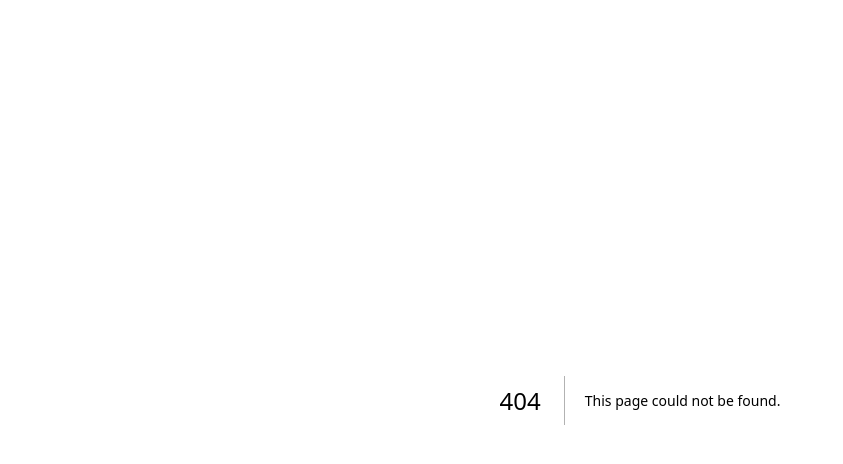
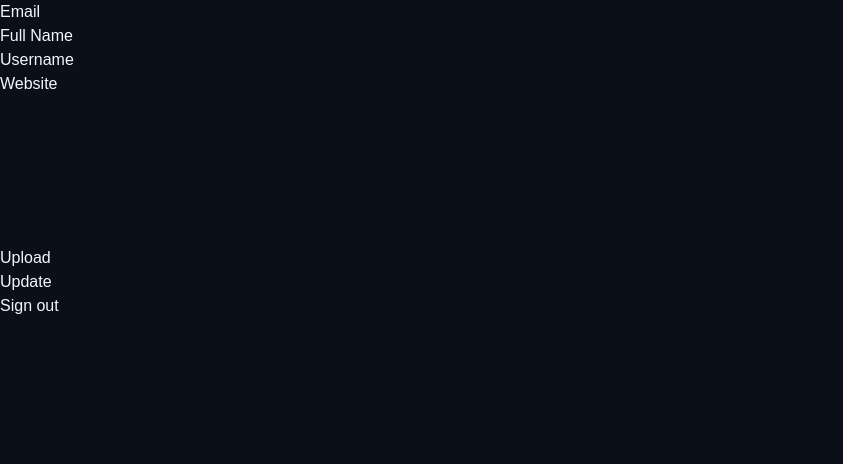
Before and after one commit to Downspice/awer-ticketing, a Next.js app: page /account in a window 1280 px wide. Before the commit this address had no page. Shown: the top 464 px of the page, without its empty margins (0-843 px from the left). Built offline with nearby package versions, Linux system fonts and the light colour scheme; no server answers; the database is empty.

Commit message:
recent changes to auth

```diff
--- a/app/(...application)/dashboard/page.tsx
+++ b/app/(...application)/dashboard/page.tsx
@@ -1,8 +1,23 @@
-import Link from "next/link"
-import { Button } from "@/components/ui/button"
-import TicketBoard from "@/components/ticket-board"
+"use client";
+import Link from "next/link";
+import { Button } from "@/components/ui/button";
+import TicketBoard from "@/components/ticket-board";
+import {
+  DropdownMenu,
+  DropdownMenuContent,
+  DropdownMenuGroup,
+  DropdownMenuItem,
+  DropdownMenuLabel,
+  DropdownMenuSeparator,
+  DropdownMenuShortcut,
+  DropdownMenuTrigger,
+} from "@/components/ui/dropdown-menu";
+import { Logout } from "@/app/auth/signout/logout";
 
 export default function Home() {
+  const log = () => {
+    console.log("xxxxx");
+  };
   return (
     <div className="container mx-auto py-8">
       <div className="flex justify-between items-center mb-8">
@@ -10,8 +25,26 @@
         <Link href="/create-ticket">
           <Button>Create New Ticket</Button>
         </Link>
+        <DropdownMenu>
+          <DropdownMenuTrigger asChild>
+            <Button variant="outline">Open</Button>
+          </DropdownMenuTrigger>
+          <DropdownMenuContent className="w-56">
+            <DropdownMenuLabel>Profile Settings</DropdownMenuLabel>
+            <DropdownMenuSeparator />
+            <DropdownMenuGroup>
+              <DropdownMenuItem>
+                Color Mode
+                <DropdownMenuShortcut>⇧⌘Q</DropdownMenuShortcut>
+              </DropdownMenuItem>
+              <DropdownMenuSeparator />
+              <DropdownMenuItem onClick={log}>Profile</DropdownMenuItem>
+              <DropdownMenuItem onClick={Logout}>Log out</DropdownMenuItem>
+            </DropdownMenuGroup>
+          </DropdownMenuContent>
+        </DropdownMenu>
       </div>
       <TicketBoard />
     </div>
-  )
+  );
 }
--- a/app/(...application)/layout.tsx
+++ b/app/(...application)/layout.tsx
@@ -54,8 +54,9 @@
                   orientation="vertical"
                   className="mr-2 data-[orientation=vertical]:h-4"
                 />
+                <div className="flex justify-between">
                 Ticketing Management System
-                <PrivatePage/>
+                <PrivatePage/></div>
                 {/* <Breadcrumb>
                   <BreadcrumbList>
                     <BreadcrumbItem className="hidden md:block">
--- /dev/null
+++ b/app/account/account-form.tsx
@@ -0,0 +1,142 @@
+'use client'
+import { useCallback, useEffect, useState } from 'react'
+import { createClient } from '@/utils/supabase/client'
+import { type User } from '@supabase/supabase-js'
+import Avatar from './avatar'
+
+// ...
+
+export default function AccountForm({ user }: { user: User | null }) {
+  const supabase = createClient()
+  const [loading, setLoading] = useState(true)
+  const [fullname, setFullname] = useState<string | null>(null)
+  const [username, setUsername] = useState<string | null>(null)
+  const [website, setWebsite] = useState<string | null>(null)
+  const [avatar_url, setAvatarUrl] = useState<string | null>(null)
+
+  const getProfile = useCallback(async () => {
+    try {
+      setLoading(true)
+
+      const { data, error, status } = await supabase
+        .from('profiles')
+        .select(`full_name, username, website, avatar_url`)
+        .eq('id', user?.id)
+        .single()
+
+      if (error && status !== 406) {
+        console.log(error)
+        throw error
+      }
+
+      if (data) {
+        setFullname(data.full_name)
+        setUsername(data.username)
+        setWebsite(data.website)
+        setAvatarUrl(data.avatar_url)
+      }
+    } catch (error) {
+      alert('Error loading user data!')
+    } finally {
+      setLoading(false)
+    }
+  }, [user, supabase])
+
+  useEffect(() => {
+    getProfile()
+  }, [user, getProfile])
+
+  async function updateProfile({
+    username,
+    website,
+    avatar_url,
+  }: {
+    username: string | null
+    fullname: string | null
+    website: string | null
+    avatar_url: string | null
+  }) {
+    try {
+      setLoading(true)
+
+      const { error } = await supabase.from('profiles').upsert({
+        id: user?.id as string,
+        full_name: fullname,
+        username,
+        website,
+        avatar_url,
+        updated_at: new Date().toISOString(),
+      })
+      if (error) throw error
+      alert('Profile updated!')
+    } catch (error) {
+      alert('Error updating the data!')
+    } finally {
+      setLoading(false)
+    }
+  }
+
+  return (
+
+    <div className="form-widget">
+      <div>
+        <label htmlFor="email">Email</label>
+        <input id="email" type="text" value={user?.email} disabled />
+      </div>
+      <div>
+        <label htmlFor="fullName">Full Name</label>
+        <input
+          id="fullName"
+          type="text"
+          value={fullname || ''}
+          onChange={(e) => setFullname(e.target.value)}
+        />
+      </div>
+      <div>
+        <label htmlFor="username">Username</label>
+        <input
+          id="username"
+          type="text"
+          value={username || ''}
+          onChange={(e) => setUsername(e.target.value)}
+        />
+      </div>
+      <div>
+        <label htmlFor="website">Website</label>
+        <input
+          id="website"
+          type="url"
+          value={website || ''}
+          onChange={(e) => setWebsite(e.target.value)}
+        />
+      </div>
+       <Avatar
+        uid={user?.id ?? null}
+        url={avatar_url}
+        size={150}
+        onUpload={(url) => {
+          setAvatarUrl(url)
+          updateProfile({ fullname, username, website, avatar_url: url })
+        }}
+      />
+
+      <div>
+        <button
+          className="button primary block"
+          onClick={() => updateProfile({ fullname, username, website, avatar_url })}
+          disabled={loading}
+        >
+          {loading ? 'Loading ...' : 'Update'}
+        </button>
+      </div>
+
+      <div>
+        <form action="/auth/signout" method="post">
+          <button className="button block" type="submit">
+            Sign out
+          </button>
+        </form>
+      </div>
+    </div>
+  )
+}
--- /dev/null
+++ b/app/account/avatar.tsx
@@ -0,0 +1,97 @@
+'use client'
+import React, { useEffect, useState } from 'react'
+import { createClient } from '@/utils/supabase/client'
+import Image from 'next/image'
+
+export default function Avatar({
+  uid,
+  url,
+  size,
+  onUpload,
+}: {
+  uid: string | null
+  url: string | null
+  size: number
+  onUpload: (url: string) => void
+}) {
+  const supabase = createClient()
+  const [avatarUrl, setAvatarUrl] = useState<string | null>(url)
+  const [uploading, setUploading] = useState(false)
+
+  useEffect(() => {
+    async function downloadImage(path: string) {
+      try {
+        const { data, error } = await supabase.storage.from('avatars').download(path)
+        if (error) {
+          throw error
+        }
+
+        const url = URL.createObjectURL(data)
+        setAvatarUrl(url)
+      } catch (error) {
+        console.log('Error downloading image: ', error)
+      }
+    }
+
+    if (url) downloadImage(url)
+  }, [url, supabase])
+
+  const uploadAvatar: React.ChangeEventHandler<HTMLInputElement> = async (event) => {
+    try {
+      setUploading(true)
+
+      if (!event.target.files || event.target.files.length === 0) {
+        throw new Error('You must select an image to upload.')
+      }
+
+      const file = event.target.files[0]
+      const fileExt = file.name.split('.').pop()
+      const filePath = `${uid}-${Math.random()}.${fileExt}`
+
+      const { error: uploadError } = await supabase.storage.from('avatars').upload(filePath, file)
+
+      if (uploadError) {
+        throw uploadError
+      }
+
+      onUpload(filePath)
+    } catch (error) {
+      alert('Error uploading avatar!')
+    } finally {
+      setUploading(false)
+    }
+  }
+
+  return (
+    <div>
+      {avatarUrl ? (
+        <Image
+          width={size}
+          height={size}
+          src={avatarUrl}
+          alt="Avatar"
+          className="avatar image"
+          style={{ height: size, width: size }}
+        />
+      ) : (
+        <div className="avatar no-image" style={{ height: size, width: size }} />
+      )}
+      <div style={{ width: size }}>
+        <label className="button primary block" htmlFor="single">
+          {uploading ? 'Uploading ...' : 'Upload'}
+        </label>
+        <input
+          style={{
+            visibility: 'hidden',
+            position: 'absolute',
+          }}
+          type="file"
+          id="single"
+          accept="image/*"
+          onChange={uploadAvatar}
+          disabled={uploading}
+        />
+      </div>
+    </div>
+  )
+}
--- /dev/null
+++ b/app/account/page.tsx
@@ -0,0 +1,12 @@
+import AccountForm from './account-form'
+import { createClient } from '@/utils/supabase/server'
+
+export default async function Account() {
+  const supabase = await createClient()
+
+  const {
+    data: { user },
+  } = await supabase.auth.getUser()
+
+  return <AccountForm user={user} />
+}
--- /dev/null
+++ b/app/auth/signout/logout.ts
@@ -0,0 +1,3 @@
+export function Logout() {
+  fetch("/auth/signout",{method:"POST"});
+}
--- /dev/null
+++ b/app/auth/signout/route.ts
@@ -0,0 +1,21 @@
+import { createClient } from '@/utils/supabase/server'
+import { revalidatePath } from 'next/cache'
+import { type NextRequest, NextResponse } from 'next/server'
+
+export async function POST(req: NextRequest) {
+  const supabase = await createClient()
+
+  // Check if a user's logged in
+  const {
+    data: { user },
+  } = await supabase.auth.getUser()
+
+  if (user) {
+    await supabase.auth.signOut()
+  }
+
+  revalidatePath('/', 'layout')
+  return NextResponse.redirect(new URL('/login', req.url), {
+    status: 302,
+  })
+}
--- a/next.config.ts
+++ b/next.config.ts
@@ -3,7 +3,7 @@
 const nextConfig: NextConfig = {
   async redirects() {
     return [
-      { source: '/', destination: '/login', permanent: true }, // a permanent redirect
+      { source: '/', destination: '/dashboard', permanent: true }, // a permanent redirect
     ];
   },
   eslint: {
```
